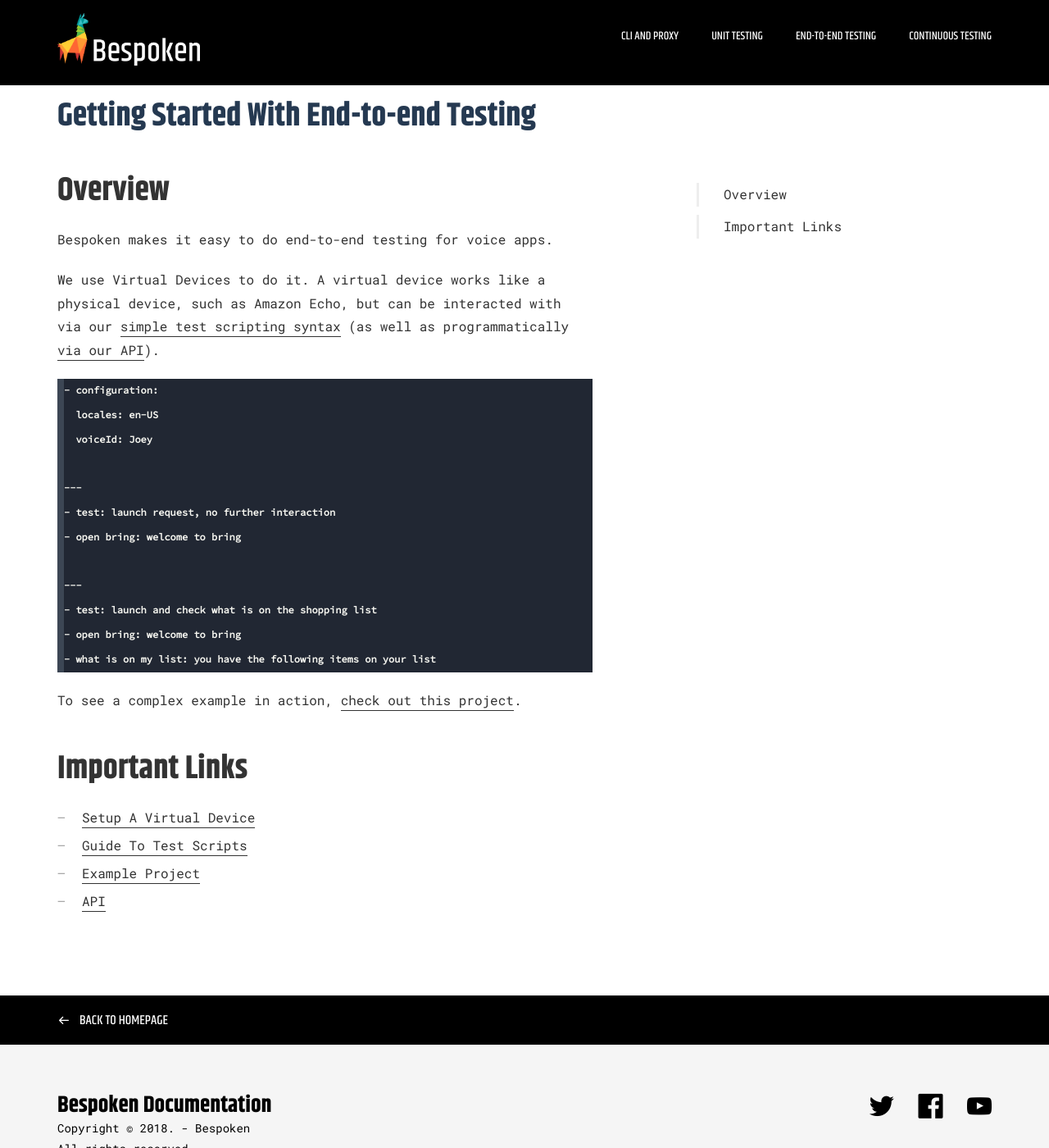
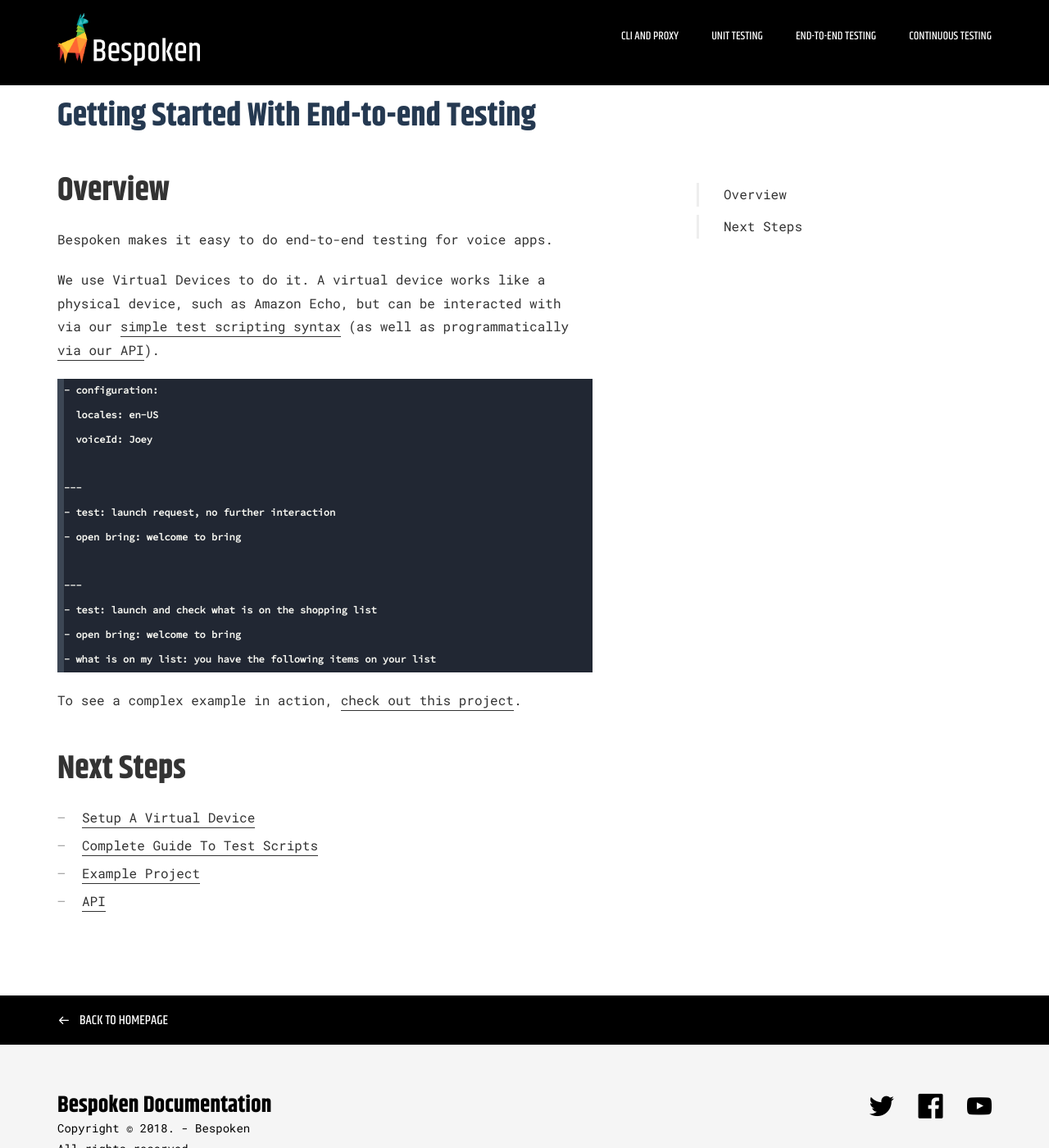
Before and after one commit to bespoken/bespoken-docs, a Jekyll site: the page built from end-to-end/getting-started.md, in a window 1280 px wide and 1400 px high. Shown: the whole window at 82% size. Built offline with Jekyll 4.4.1, drawn with Linux system fonts in a browser that asks for light colours; some web fonts are replaced.

Commit message:
Renamed section

```diff
--- a/end-to-end/getting-started.md
+++ b/end-to-end/getting-started.md
@@ -32,8 +32,8 @@
 
 To see a complex example in action, [check out this project](https://github.com/bespoken/virtual-device-example/tree/SkillTesterScripts).
 
-# Important Links
+# Next Steps
  * [Setup A Virtual Device](../setup)
- * [Guide To Test Scripts](../guide)
+ * [Complete Guide To Test Scripts](../guide)
  * [Example Project](https://github.com/bespoken/virtual-device-example/tree/SkillTesterScripts)
  * [API](../api)
```
